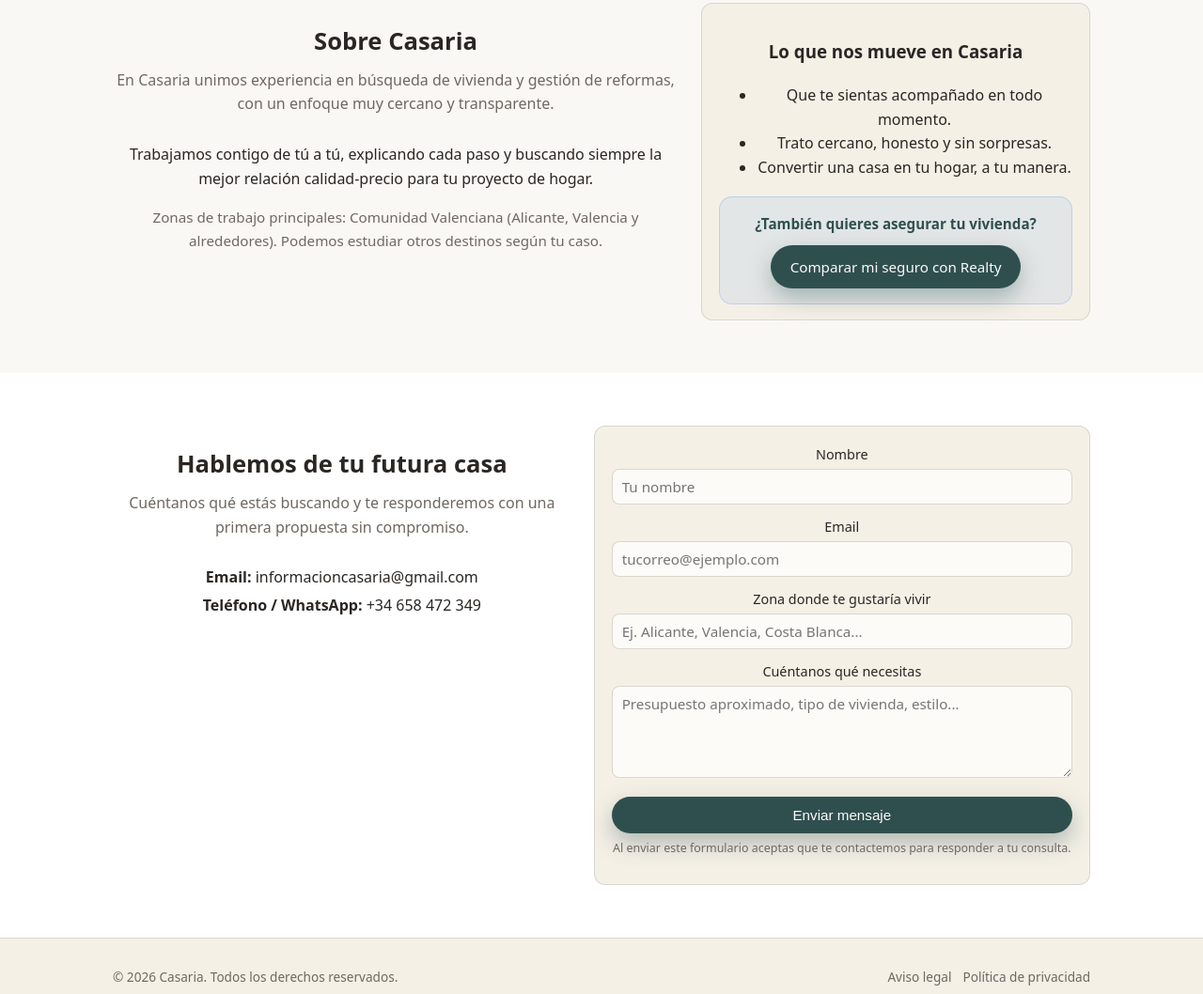
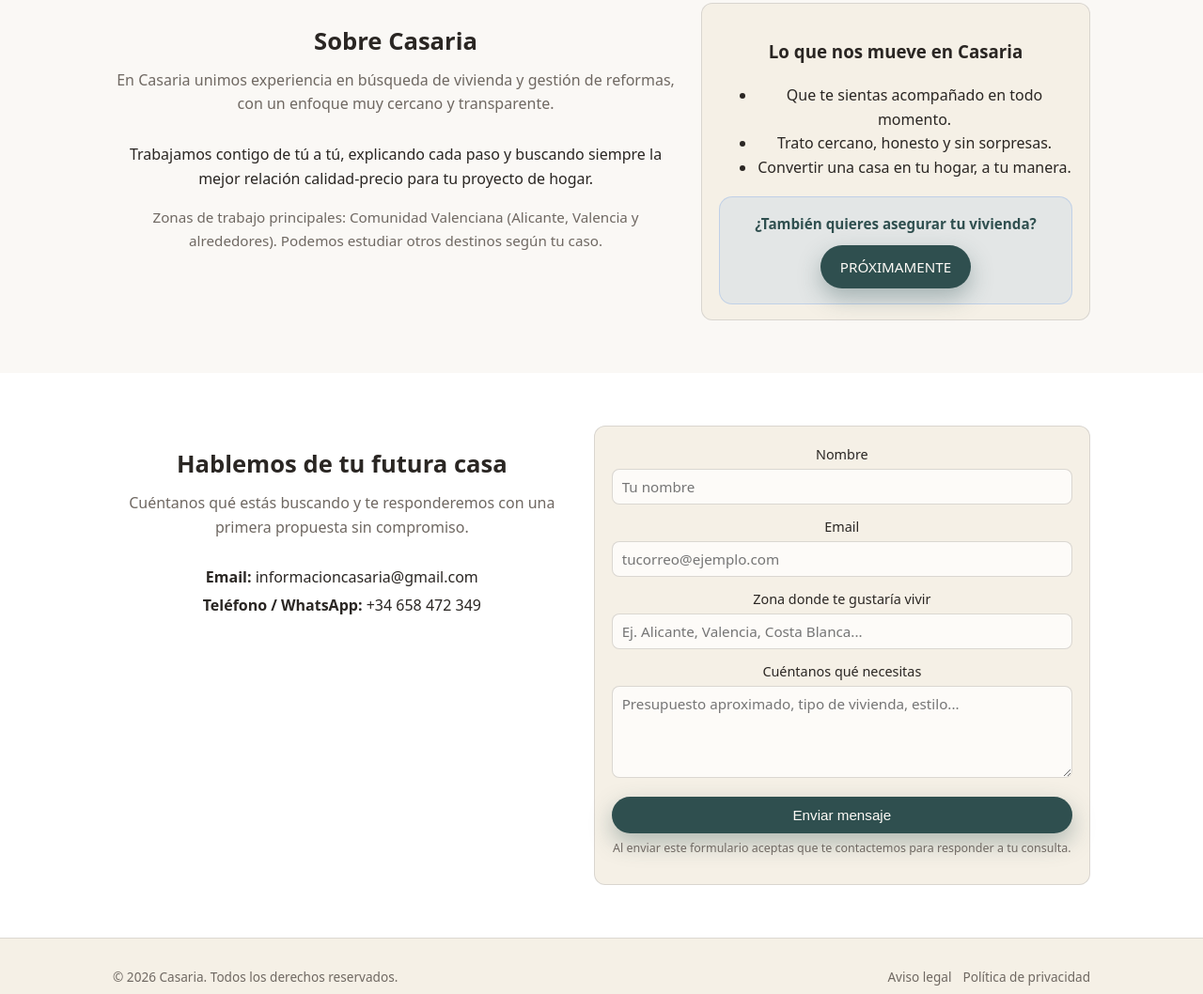
Before and after one commit to Nestorj976/casaria, a plain HTML site: page CASARIA-WEB/index.html in a window 1280 px wide. Shown: the part 2547-3605 px from the top of the page at 94% size. Drawn offline with Linux system fonts and the light colour scheme.

Commit message:
Update index.html

```diff
--- a/CASARIA-WEB/index.html
+++ b/CASARIA-WEB/index.html
@@ -176,7 +176,7 @@
          <div class="about__cta-box">
           <p class="about__cta-label">¿También quieres asegurar tu vivienda?</p>
            <a href="../realty-web/index.html" target="_blank" rel="noopener noreferrer" class="btn btn--primary">
-          Comparar mi seguro con Realty
+          PRÓXIMAMENTE
           </a>
 
       </div>
```
